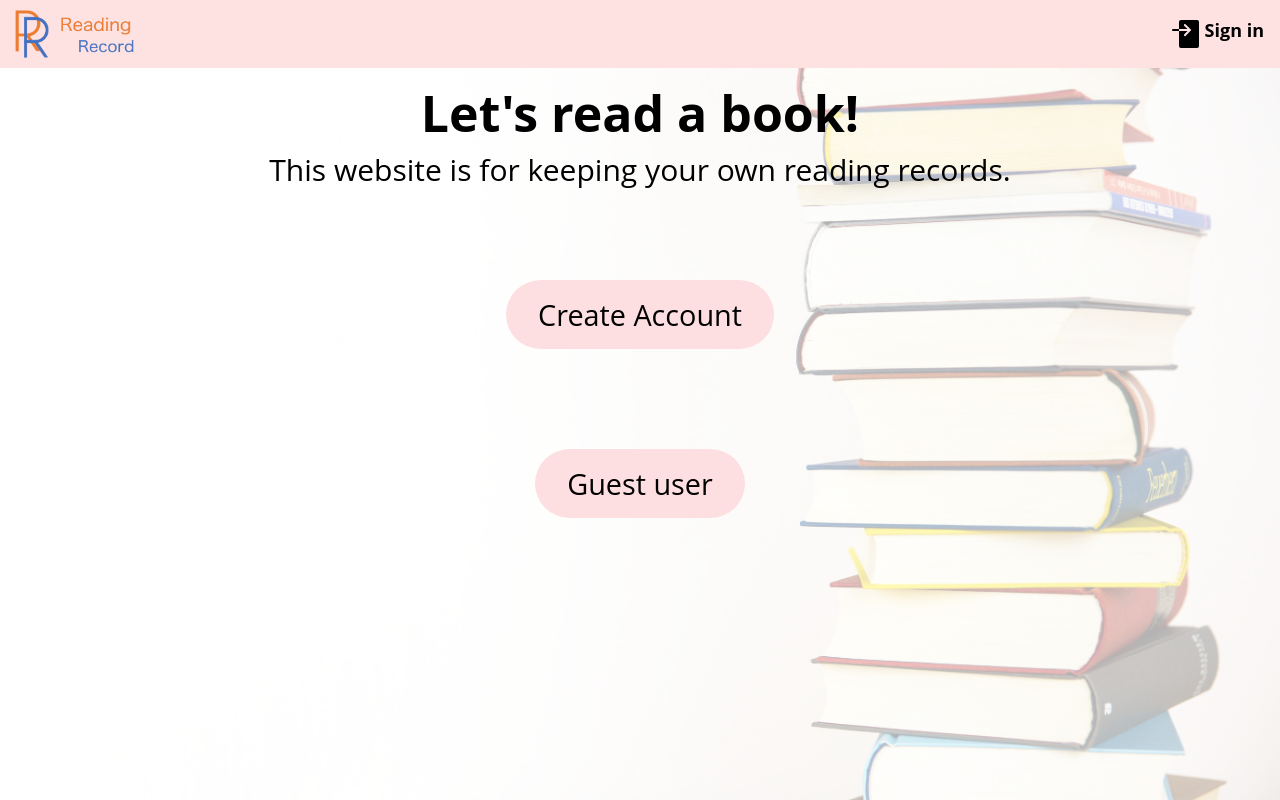
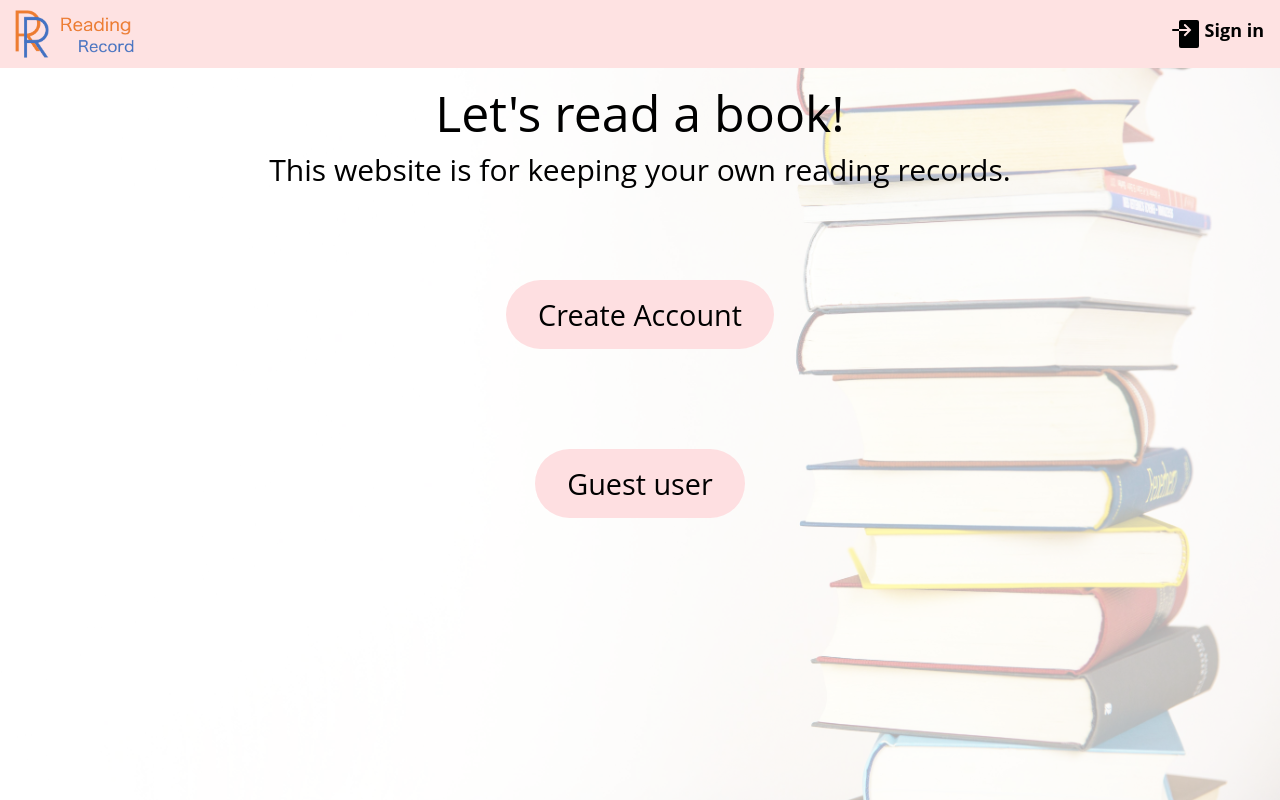
Before and after one commit to tomoish/reading-record-nextjs, a Next.js app in the folder frontend/: page / in a window 1280 px wide. Built offline with nearby package versions, Linux system fonts and the light colour scheme; no server answers.

Commit message:
Setting up for Tailwind

```diff
--- a/frontend/styles/globals.css
+++ b/frontend/styles/globals.css
@@ -1,4 +1,8 @@
 @charset "utf-8";
+
+@tailwind base;
+@tailwind components;
+@tailwind utilities;
 
 /*
 VARIABLES
--- a/frontend/tailwind.config.js
+++ b/frontend/tailwind.config.js
@@ -1,8 +1,15 @@
 /** @type {import('tailwindcss').Config} */
 module.exports = {
-  content: [],
+  content: [
+    "./app/**/*.{js,ts,jsx,tsx,mdx}",
+    "./pages/**/*.{js,ts,jsx,tsx,mdx}",
+    "./components/**/*.{js,ts,jsx,tsx,mdx}",
+
+    // Or if using `src` directory:
+    "./src/**/*.{js,ts,jsx,tsx,mdx}",
+  ],
   theme: {
     extend: {},
   },
   plugins: [],
-}
+};
```
